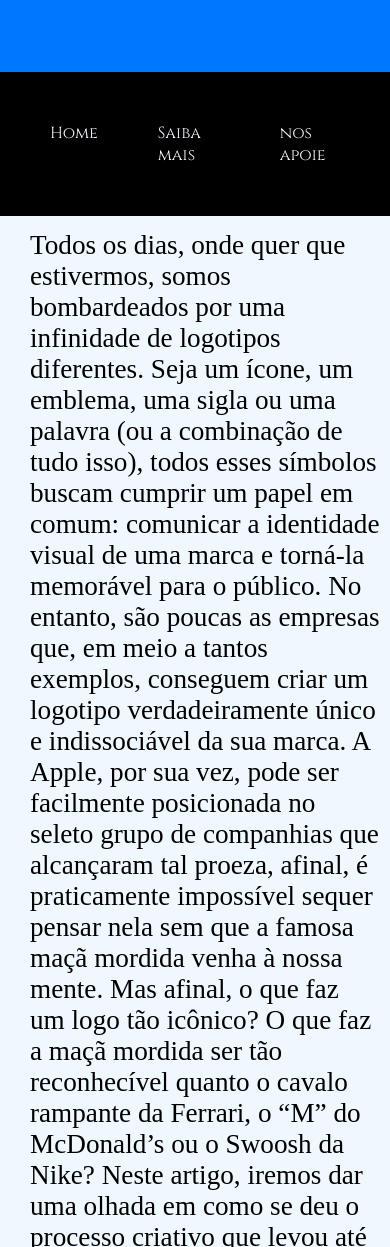
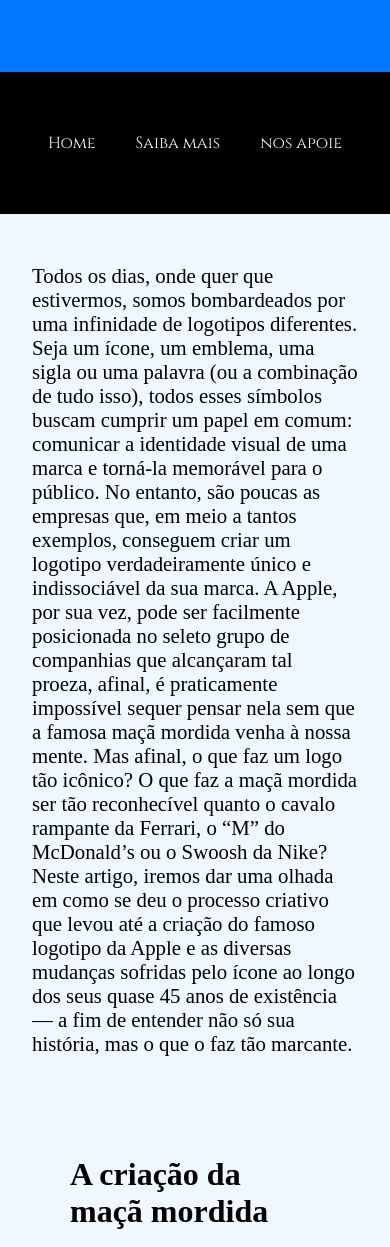
Before and after one commit to JoseFernandoPiresSerpa/site-hmtl-exercicio, a plain HTML site: page index.html in a window 390 px wide. Shown: the part 298-1545 px from the top of the page. Drawn offline with Linux system fonts and the light colour scheme.

Commit message:
atualização

```diff
--- a/index.html
+++ b/index.html
@@ -50,7 +50,7 @@ Dessa forma, o logo newtoniano foi finalmente aposentado por Jobs menos de um an
     </main>
     <footer>
 
-        <p>&#169 todos direitos reservados a José Fernando</p>
+        <p>&#169 todos direitos reservados a <strong>José Fernando</strong></p>
     </footer>
 
 
--- a/style.css
+++ b/style.css
@@ -61,11 +61,19 @@ gap:50px;}
        width: auto;
   display: flex;
   justify-content: center;
-  gap: 60px;
+  gap: 20px;
     list-style: none;
 
 
       font-family: "Cinzel", serif;
+}
+ul li{padding:10px;
+ border-radius: 60px;
+transition: all 0.3s ease-in-out;}
+ul li:hover{
+  background-color:rgba(240, 248, 255, 0.603) ;
+  color: black;
+  transform: rotate(2deg);
 }
 
 
@@ -74,13 +82,13 @@ gap:50px;}
 
       font-size:30px ;
       margin: 60px;
-    } main>h2{  display: grid;
+    } main>h2{  display: flex;
       font-size:50px ;
       margin:60px;
 
 
     } main>blockquote{
-          display: grid;
+          display: flex;
       font-size:20px;
       background-color: rgb(216, 236, 254);
       margin: 60px;
@@ -100,7 +108,7 @@ gap:50px;}
   font-family:  "Cinzel", serif;
   font-style: 400;
   text-align: center;
-  margin: auto;
+  margin-bottom: 50px;
 }
 
 .video{
@@ -131,11 +139,19 @@ footer{background-color: black;
 color: aliceblue;
 font-size: 16px;
 padding: 40px;}
-    @media (max-width:780px){
-      .menu {margin-bottom:10px;}
-  main>p{padding:4px 0 4px 20px;
-  margin:10px;
-font-size: 1.7em;}
+    @media (max-width:780px){header{padding: 55px 3px}
+      .menu {margin-bottom:20px;padding:50px 3px;}
+ main> h2{padding:10px;
+  margin-bottom:10px;
+font-size: 2em;}
+      main>p{padding:30px;
+  margin:2px;
+font-size: 1.3em;
+overflow-x: hidden;}
+main> blockquote{
+  padding: 30px;
+  margin: 5px;
 
-
-  }
+}
+blockquote> p{ font-size:10px ;}
+    }
```
